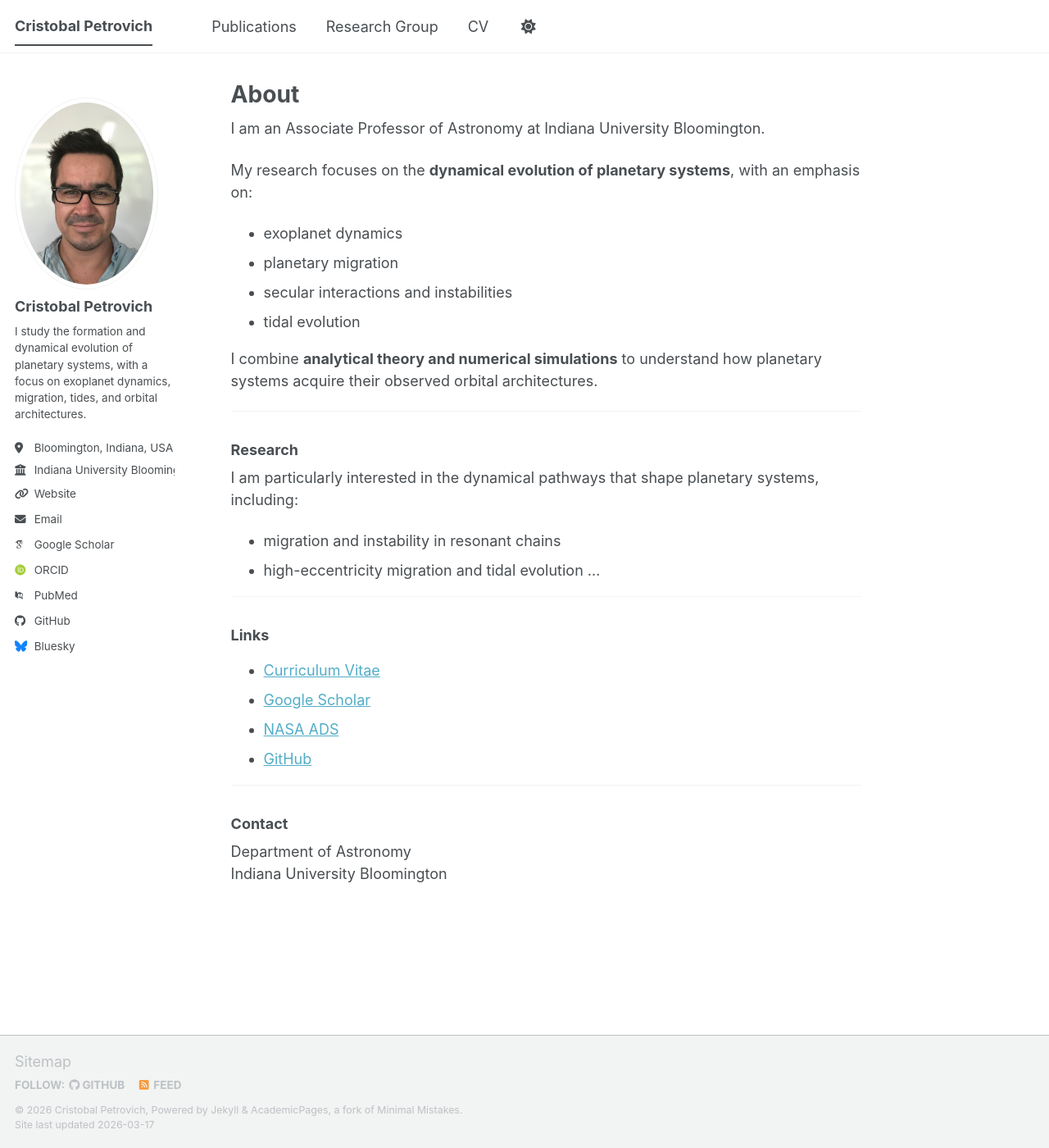
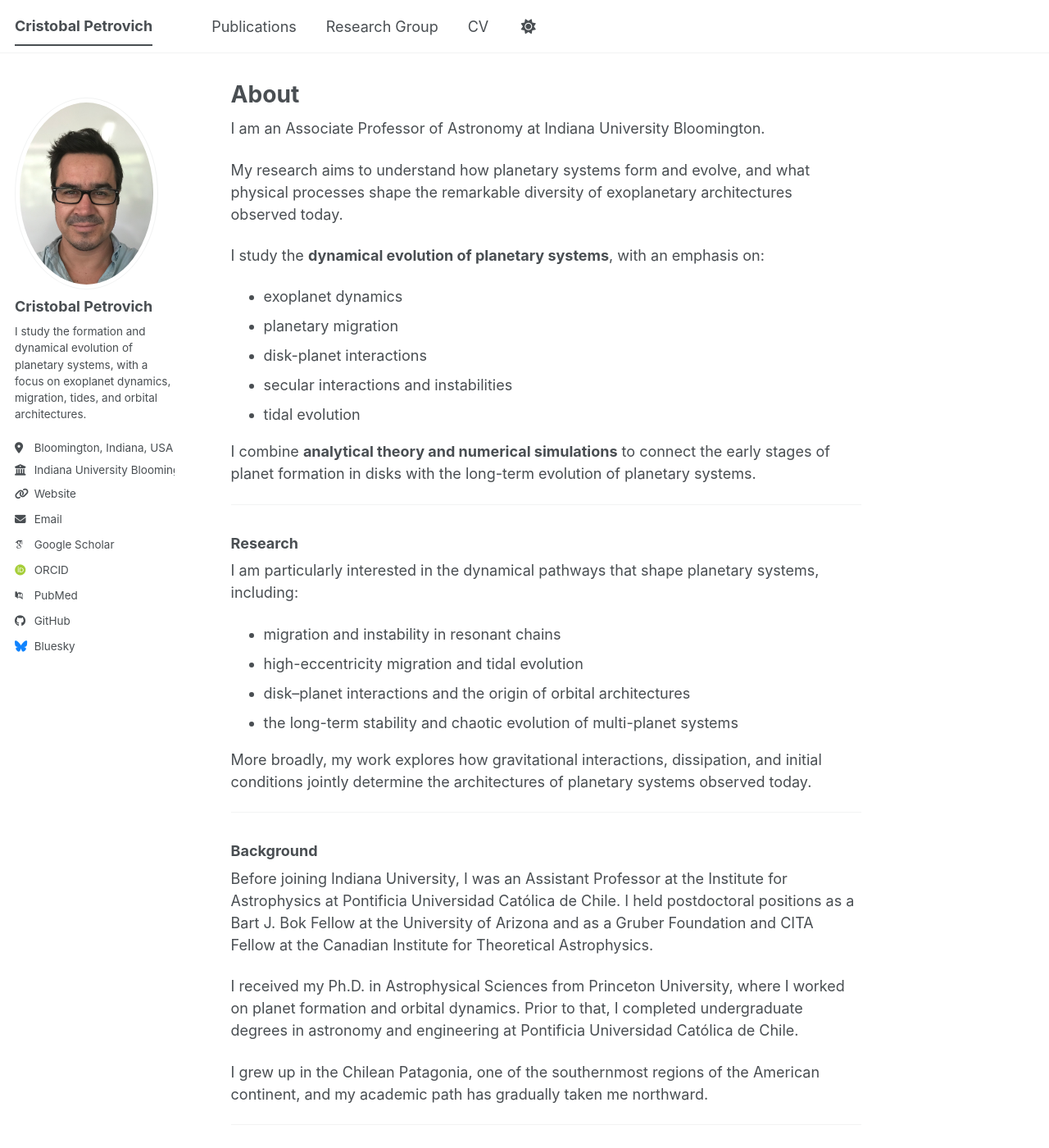
Before and after one commit to cpetrovich/cpetrovich.github.io, a Jekyll site: the page built from _pages/about.md, in a window 1280 px wide and 1400 px high. Shown: the whole window at 82% size. Built offline with Jekyll 4.4.1, drawn with Linux system fonts in a browser that asks for light colours; some web fonts are replaced; a script bundle is joined from its source files by our own code; library files that are not in the unit come from our copies.

Commit message:
Update about.md

```diff
--- a/_pages/about.md
+++ b/_pages/about.md
@@ -7,14 +7,17 @@ author_profile: true
 
 I am an Associate Professor of Astronomy at Indiana University Bloomington.
 
-My research focuses on the **dynamical evolution of planetary systems**, with an emphasis on:
+My research aims to understand how planetary systems form and evolve, and what physical processes shape the remarkable diversity of exoplanetary architectures observed today.
+
+I study the **dynamical evolution of planetary systems**, with an emphasis on:
 
 - exoplanet dynamics
 - planetary migration
+- disk-planet interactions
 - secular interactions and instabilities
 - tidal evolution
 
-I combine **analytical theory and numerical simulations** to understand how planetary systems acquire their observed orbital architectures.
+I combine **analytical theory and numerical simulations** to connect the early stages of planet formation in disks with the long-term evolution of planetary systems.
 
 ---
 
@@ -23,7 +26,21 @@ I combine **analytical theory and numerical simulations** to understand how plan
 I am particularly interested in the dynamical pathways that shape planetary systems, including:
 
 - migration and instability in resonant chains
-- high-eccentricity migration and tidal evolution ...
+- high-eccentricity migration and tidal evolution
+- disk–planet interactions and the origin of orbital architectures
+- the long-term stability and chaotic evolution of multi-planet systems
+
+More broadly, my work explores how gravitational interactions, dissipation, and initial conditions jointly determine the architectures of planetary systems observed today.
+
+---
+
+### Background
+
+Before joining Indiana University, I was an Assistant Professor at the Institute for Astrophysics at Pontificia Universidad Católica de Chile. I held postdoctoral positions as a Bart J. Bok Fellow at the University of Arizona and as a Gruber Foundation and CITA Fellow at the Canadian Institute for Theoretical Astrophysics.
+
+I received my Ph.D. in Astrophysical Sciences from Princeton University, where I worked on planet formation and orbital dynamics. Prior to that, I completed undergraduate degrees in astronomy and engineering at Pontificia Universidad Católica de Chile.
+
+I grew up in the Chilean Patagonia, one of the southernmost regions of the American continent, and my academic path has gradually taken me northward.
 
 ---
 
```
